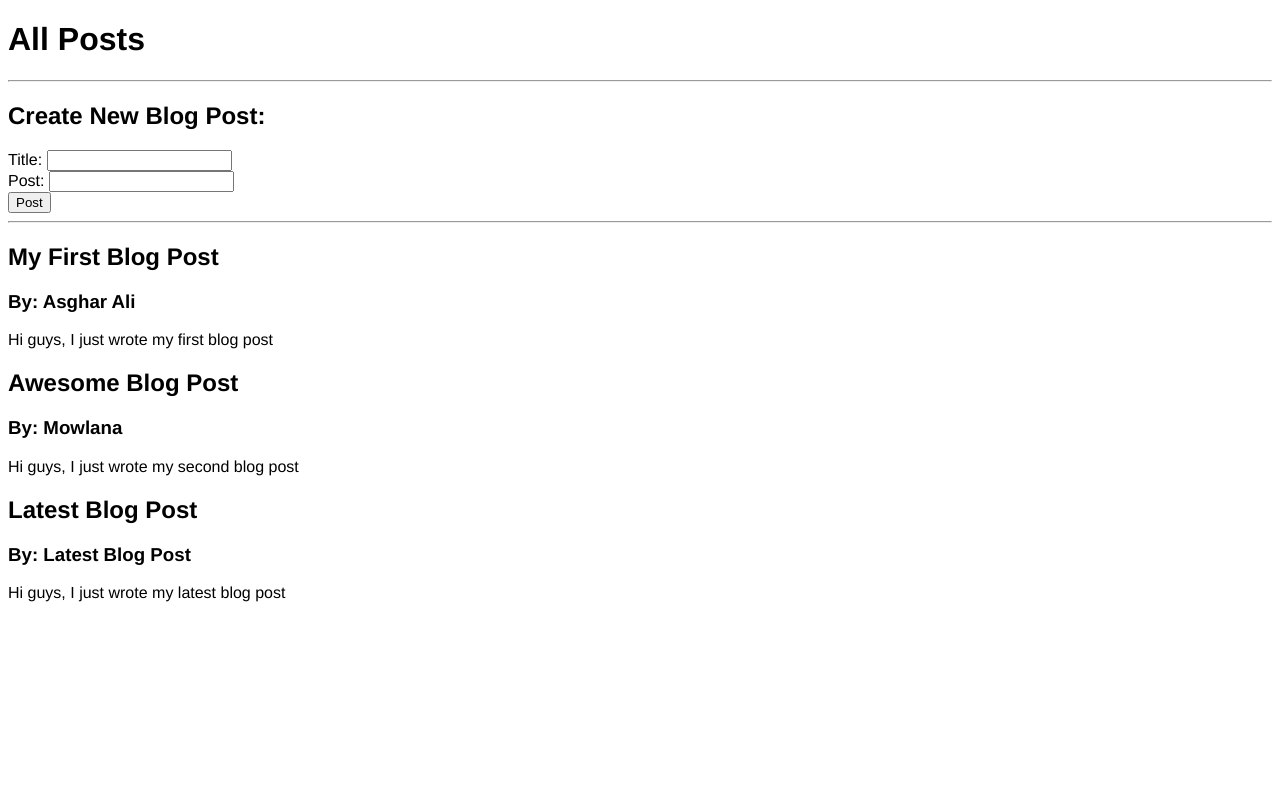
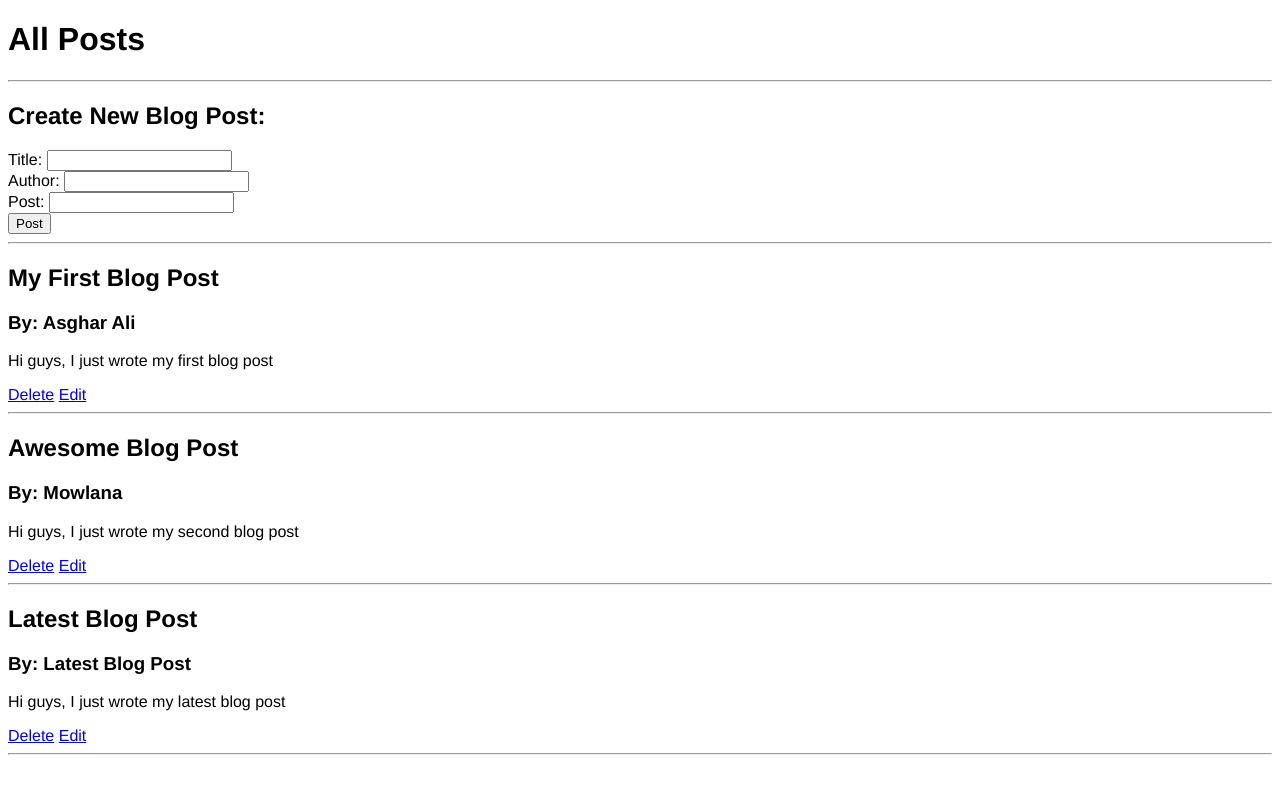
Before and after one commit to Asghar-Ali-Mowlana/tech-gen, a Flask app: page /posts in a window 1280 px wide. Run offline with Flask 2, Linux system fonts and the light colour scheme; data comes from the database, SQL or seed files in the repository; both versions use the stored data as it was after the commit.

Commit message:
Added update and delete post

```diff
--- a/app.py
+++ b/app.py
@@ -16,19 +16,17 @@ class BlogPost(db.Model):
     def __repr__(self):
         return 'Blog post ' + str(self.id)
 
-all_posts = []
-
 @app.route('/')
 def index():
     return render_template('index.html')
 
 @app.route('/posts', methods=['GET', 'POST'])
 def posts():
-
     if request.method == 'POST':
         post_title = request.form['title']
         post_content = request.form['content']
-        new_post = BlogPost(title=post_title, content=post_content, author='Mowlana')
+        post_author = request.form['author']
+        new_post = BlogPost(title=post_title, content=post_content, author=post_author)
         db.session.add(new_post)
         db.session.commit()
         return redirect('/posts')
@@ -36,5 +34,26 @@ def posts():
         all_posts = BlogPost.query.order_by(BlogPost.date_posted).all()
         return render_template('posts.html', posts=all_posts)
 
+@app.route('/posts/delete/<int:id>')
+def delete(id):
+    post = BlogPost.query.get_or_404(id)
+    db.session.delete(post)
+    db.session.commit()
+    return redirect('/posts')
+
+@app.route('/posts/edit/<int:id>', methods=['GET', 'POST'])
+def edit(id):
+
+    post = BlogPost.query.get_or_404(id)
+    if request.method == 'POST':
+        post.title = request.form['title']
+        post.author = request.form['author']
+        post.content = request.form['content']
+        db.session.commit()
+        return redirect('/posts')
+    else:
+        return render_template('edit.html', post=post)
+
+
 if __name__ == "__main__":
     app.run(debug=True)
--- a/templates/posts.html
+++ b/templates/posts.html
@@ -11,6 +11,8 @@
     <h2>Create New Blog Post: </h2>
     <form action="/posts" method="POST">
         Title: <input type="text" name="title" id="title">
+        <br>
+        Author: <input type="text" name="author" id="author">
         <br>
         Post: <input type="text" name="content" id="content">
         <br>
@@ -28,5 +30,8 @@
         {% endif %}
 
         <p> {{ post.content }} </p>
+        <a href="/posts/delete/{{post.id}}">Delete</a>
+        <a href="/posts/edit/{{post.id}}">Edit</a>
+        <hr>
     {% endfor %}
 {% endblock %}
```
Also changed, not shown: templates/edit.html (added, +23 -0 lines), posts.db.
